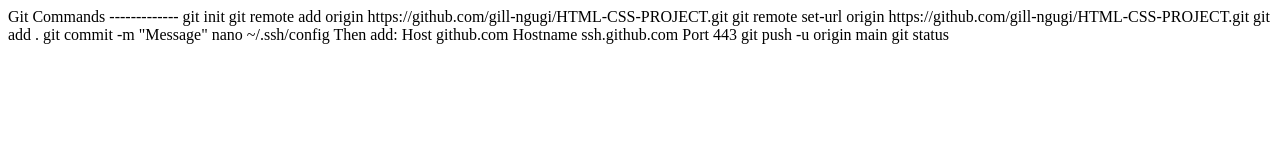
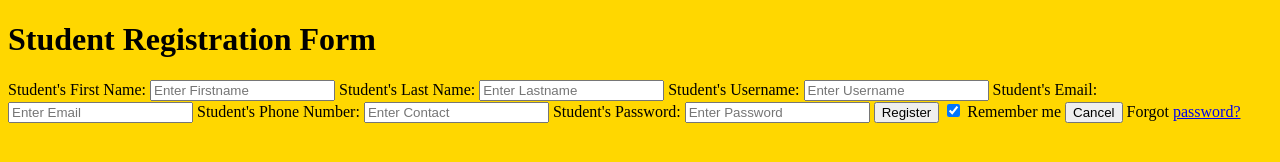
Before and after one commit to gill-ngugi/HTML-CSS-PROJECT, a plain HTML site: page index.html in a window 1280 px wide. Drawn offline with Linux system fonts and the light colour scheme.

Commit message:
Adding index.html

```diff
--- a/index.html
+++ b/index.html
@@ -1,25 +1,36 @@
 <!DOCTYPE html>
 <html lang="en">
+
 <head>
     <meta charset="UTF-8">
     <meta http-equiv="X-UA-Compatible" content="IE=edge">
     <meta name="viewport" content="width=device-width, initial-scale=1.0">
-    <title>Document</title>
+    <title>Gillian's Document</title>
+    <link href="./styles.css" rel="stylesheet" type="text/css">
 </head>
-<body>
-    Git Commands
--------------
-git init
-git remote add origin https://github.com/gill-ngugi/HTML-CSS-PROJECT.git
-git remote set-url origin https://github.com/gill-ngugi/HTML-CSS-PROJECT.git
-git add .
-git commit -m "Message"
-nano ~/.ssh/config
-Then add:
-Host github.com
- Hostname ssh.github.com
- Port 443
-git push -u origin main
-git status
+
+<body style='background-color: gold'>
+    <h1> Student Registration Form </h1>
+    <form>
+        <div class="container">
+            <label>Student's First Name: </label>
+            <input type="text" placeholder="Enter Firstname" name="firstname" required>
+            <label>Student's Last Name: </label>
+            <input type="text" placeholder="Enter Lastname" name="lastname" required>
+            <label>Student's Username: </label>
+            <input type="text" placeholder="Enter Username" name="username" required>
+            <label>Student's Email: </label>
+            <input type="text" placeholder="Enter Email" name="email" required>
+            <label>Student's Phone Number: </label>
+            <input type="number" placeholder="Enter Contact" name="contact" required>
+            <label>Student's Password: </label>
+            <input type="password" placeholder="Enter Password" name="password" required>
+            <button type="submit">Register</button>
+            <input type="checkbox" checked="checked"> Remember me
+            <button type="button" class="cancelbtn"> Cancel</button>
+            Forgot <a href="#"> password? </a>
+        </div>
+    </form>
 </body>
+
 </html>
```
Also changed, not shown: 1 other file.
